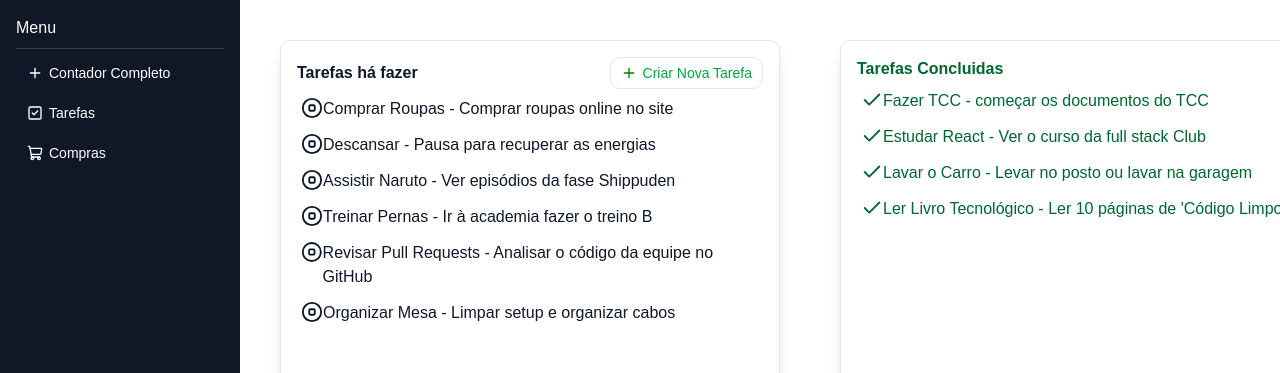
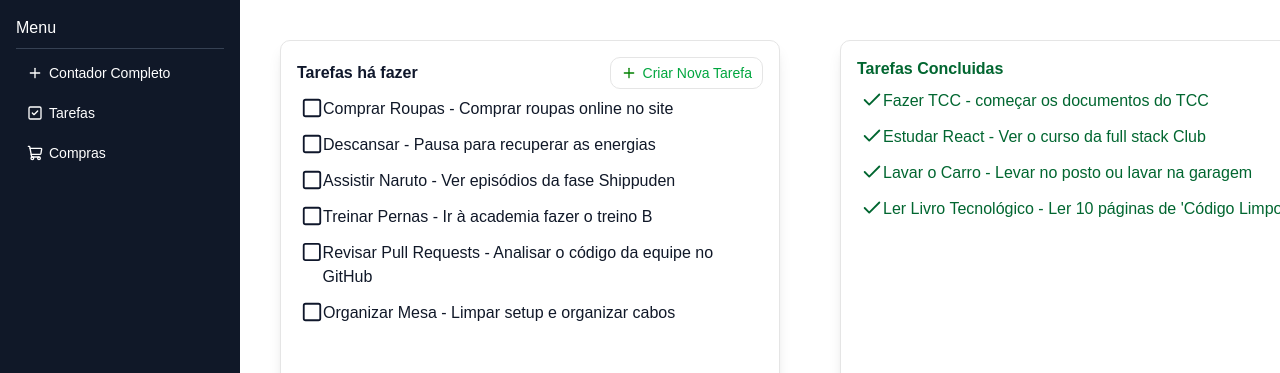
Before and after one commit to Fabiolandin/Aplicando-conceitos-de-react, a React (Vite) app: page /tarefas in a window 1280 px wide. Shown: the top 373 px of the page. Built offline with nearby package versions, Linux system fonts and the light colour scheme.

Commit message:
feat:adicionando lógica para conclusão e abertura de tarefas

```diff
--- a/src/pages/tarefas.jsx
+++ b/src/pages/tarefas.jsx
@@ -1,13 +1,41 @@
 import DialogTarefas from "@/components/DialogTarefas";
 import Sidebar from "@/components/Sidebar";
 import { listadeTarefas } from "@/tarefas";
-import { Check, CheckLineIcon, StopCircleIcon } from "lucide-react";
+import { Check, CheckLineIcon, Square, StopCircleIcon } from "lucide-react";
+import { useState } from "react";
 const Tarefas = () => {
 
-    const dados = listadeTarefas
+    const [dados, setDados] = useState(listadeTarefas)
 
     const tarefasEmAberto = dados.filter((tarefas) => tarefas.status === "Em aberto")
     const tarefasFinalizadas = dados.filter((tarefas) => tarefas.status === "Finalizado")
+
+    //CHAMA A FUNÇÃO STATUSTAREFA E PASSADA A TAREFA QUE QUER EDITAR E O STATUS NOVO, POR ISSO ELA RECEBE STATUS
+    const concluirTarefa = (tarefa) => {
+        statusTarefa(tarefa, "Finalizado")
+    }
+
+    //CHAMA A FUNÇÃO STATUSTAREFA E PASSADA A TAREFA QUE QUER EDITAR E O STATUS NOVO, POR ISSO ELA RECEBE STATUS
+    const EmAndamentoTarefa = (tarefa) => {
+        statusTarefa(tarefa, "Em aberto")
+    }
+
+    //FUNÇÃO STATUS TAREFA QUE RECEBE OS PARAMETROS TAREFA E STATUS
+    const statusTarefa = (tarefa, status) => {
+        //...TAREFA ESTA PUXANDO TODAS AS TAREFAS E STATUS PUXANDO OS STATUS
+        const newTarefa = {
+            ...tarefa,
+            status,
+        }
+
+        //AQUI ESTAMOS OLDTAREFAS ESTA RECEBENDO A LISTA DE TODOS OS DADOS EXCETO OS QUE A GENTE MEXEU
+        const oldTarefas = dados.filter((dado) => dado.id !== tarefa.id)
+        //ESTA SETANDO NA LISTA TODOS OS DADOS RECEBIDOS E A NOVA TAREFA EDITADA
+        setDados([...oldTarefas, newTarefa])
+
+        console.log("Olá", tarefa)
+        console.log("newTarefa", newTarefa)
+    }
 
     return (
         <div className="flex bg-[#FFFFFF]">
@@ -21,14 +49,16 @@ const Tarefas = () => {
                     <DialogTarefas />
                 </div>
                 <div>
+
                     <ul>
                         {tarefasEmAberto.map((tarefa) => (
-                            <li className="flex p-1 mt-1 text-gray-900" key={tarefa.id}>
-                                <StopCircleIcon size={22} className="text-slate-900"/>
+                            <li  className="flex p-1 mt-1 text-gray-900" key={tarefa.id}>
+                                <Square size={22} className="text-slate-900" onClick={() => concluirTarefa(tarefa)}/>
                                 {tarefa.nome} - {tarefa.descricao}
                             </li>
                         ))}
                     </ul>
+
                 </div>
 
             </div>
@@ -36,14 +66,16 @@ const Tarefas = () => {
             <div className="bg-white p-4 ml-10 mr-5 mt-10 mb-10 min-w-[500px] min-h-[500px] rounded-lg  border rounded-lg shadow-lg">
                 <h1 className="font-bold text-green-800">Tarefas Concluidas</h1>
                 <div>
+
                     <ul>
                         {tarefasFinalizadas.map((tarefa) => (
-                            <li className="flex p-1 mt-1 text-green-800" key={tarefa.id}>
-                                <Check size={22} className="text-green-800"/>
+                            <li onClick={() => EmAndamentoTarefa(tarefa)} className="flex p-1 mt-1 text-green-800" key={tarefa.id}>
+                                <Check size={22} className="text-green-800" />
                                 {tarefa.nome} - {tarefa.descricao}
                             </li>
                         ))}
                     </ul>
+
                 </div>
             </div>
 
```
